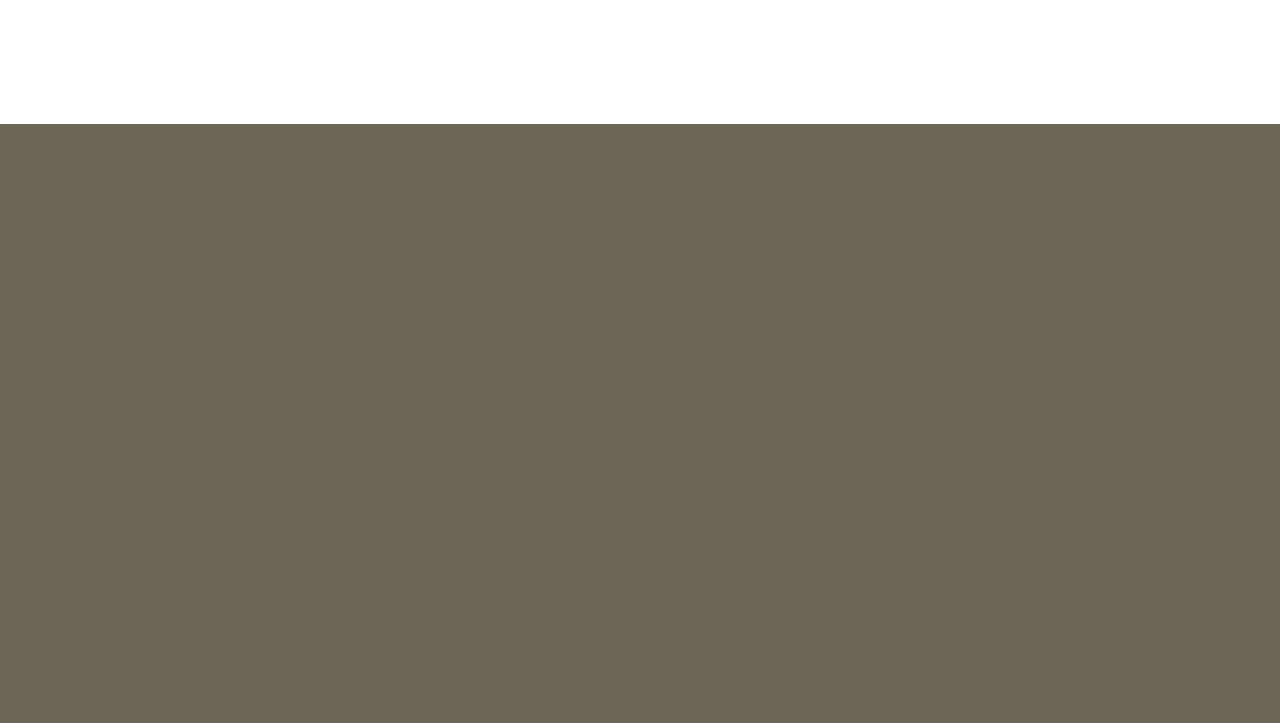
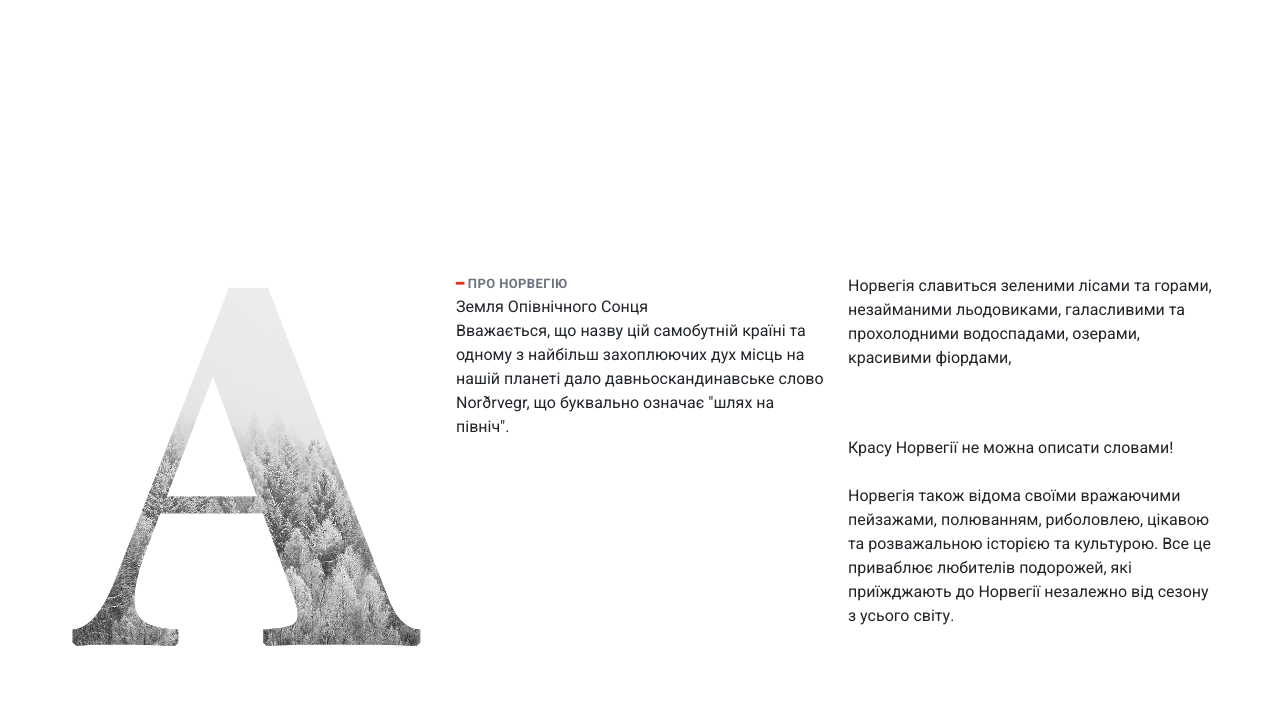
Before and after one commit to kos-prok/norway, a plain HTML site: page index.html in a window 1280 px wide. Shown: the part 3174-3897 px from the top of the page. Before the commit the page ends 3298 px from the top, so only its background shows below. Drawn offline with nearby package versions, Linux system fonts and the light colour scheme.

Commit message:
Sample code

```diff
--- a/css/style.css
+++ b/css/style.css
@@ -375,6 +375,17 @@ nav .navbar-expand-lg {
     margin-left: 85px;
 }
 
+.about-norway {
+    padding-top: 120px;
+    padding-bottom: 60px;
+}
+
+.about-norway .col-md-4.mr-auto img {
+    margin: 0;
+    vertical-align: top;
+    border-style: none;
+}
+
 @media (max-width: 1920px) {
     .wrap_cover {
         background: url('../img/bg/promo_bg.png') no-repeat 91.56% 51.56% / cover;
--- a/index.html
+++ b/index.html
@@ -218,6 +218,36 @@
         </div>
     </section>
 
+        <section id="about-norway" class="about-norway">
+        <div class="container">
+            <div class="row">
+
+                <div class="col-md-4 mr-auto">
+                    <img src="img/about-norway_letter.png" class="img-fluid about-norway_picture" alt="route_picture">
+                </div>
+
+                <div class="col-md-4 mr-auto">
+                    <div class="about-norway_title">
+                        <div class="about-norway_label"><span class="dash_red">━</span> про Норвегію</div>
+                        <div class="about-norway_header">
+                            Земля Опівнічного Сонця
+                        </div>
+                        <div class="about-norway_description">Вважається, що назву цій самобутній країні та одному з найбільш захоплюючих дух місць на нашій планеті дало давньоскандинавське слово Norðrvegr, що буквально означає "шлях на північ".</div>
+                    </div>
+                </div>
+
+                <div class="col-md-4 mr-auto">
+                    <div class="about-norway_text_ending">
+                        Норвегія славиться зеленими лісами та горами, незайманими льодовиками, галасливими та прохолодними водоспадами, озерами, красивими фіордами, <h4>білими ночами та полярними вогнями.</h4> Красу Норвегії не можна описати словами!
+                        <br><br>
+                        Норвегія також відома своїми вражаючими пейзажами, полюванням, риболовлею, цікавою та розважальною історією та культурою. Все це приваблює любителів подорожей, які приїжджають до Норвегії незалежно від сезону з усього світу.
+                    </div>
+                </div>
+
+            </div>
+        </div>
+    </section>
+
     <script src="https://cdn.jsdelivr.net/npm/bootstrap@5.0.0-beta1/dist/js/bootstrap.bundle.min.js" integrity="sha384-ygbV9kiqUc6oa4msXn9868pTtWMgiQaeYH7/t7LECLbyPA2x65Kgf80OJFdroafW" crossorigin="anonymous"></script>
 
 </body>
```
